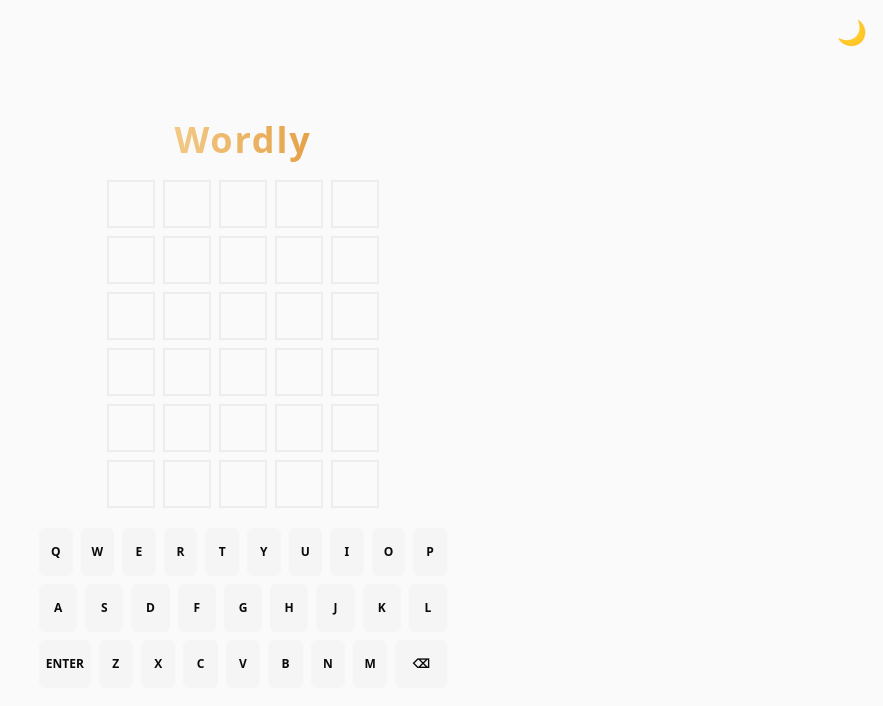
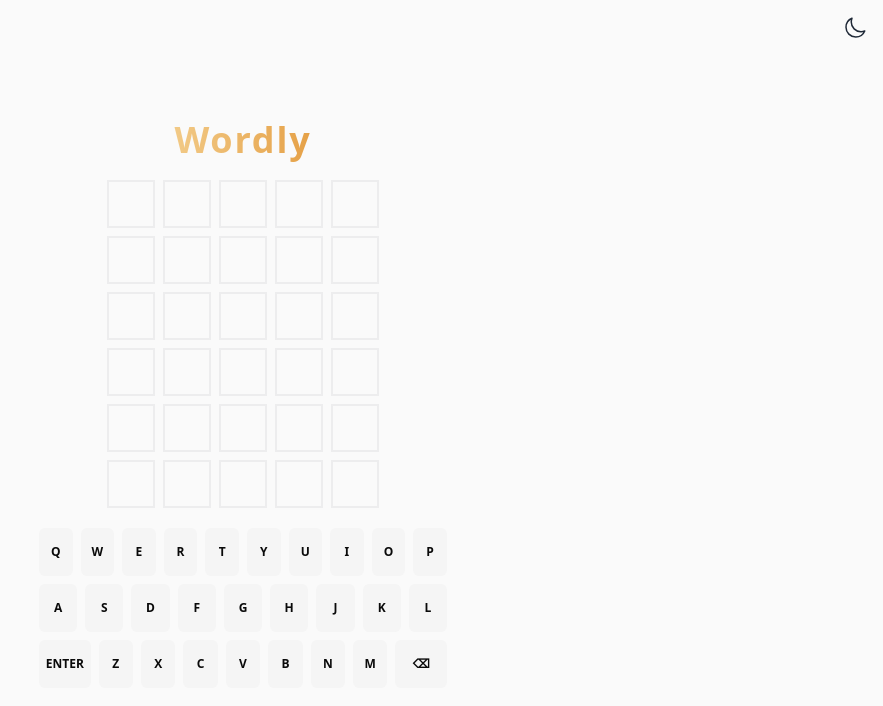
Before and after one commit to jasmeet-matta/wordly, a React (Vite) app: page / in a window 1280 px wide. Shown: the top 706 px of the page, without its empty margins (397-1280 px from the left). Built offline with nearby package versions, Linux system fonts and the light colour scheme; no server answers.

Commit message:
refactor(src): install heroicons, update sun and moon icons, add dark mode support to keyboard

```diff
--- a/package.json
+++ b/package.json
@@ -10,6 +10,7 @@
     "preview": "vite preview"
   },
   "dependencies": {
+    "@heroicons/react": "^2.2.0",
     "axios": "^1.13.4",
     "class-variance-authority": "^0.7.1",
     "clsx": "^2.1.1",
--- a/src/App.tsx
+++ b/src/App.tsx
@@ -1,9 +1,11 @@
 import axios from "axios"
+import {SunIcon, MoonIcon} from "@heroicons/react/24/outline";
+import {useEffect} from "react"
+import {useState} from "react"
+
+import {getRowStatuses, type TileStatus} from "@/utils/getRowStatuses"
 import {GameBoard} from "@/components/GameBoard/GameBoard"
-import {getRowStatuses, type TileStatus} from "@/utils/getRowStatuses"
 import {Keyboard} from "@/components/Keyboard/Keyboard"
-import {useState} from "react"
-import {useEffect} from "react"
 
 function App() {
     const WORD_LENGTH = 5
@@ -192,10 +194,15 @@
                     setTheme(newTheme)
                     localStorage.setItem("theme", newTheme)
                 }}
-                className="absolute top-4 right-4 text-2xl cursor-pointer select-none"
+                className="absolute top-4 right-4 cursor-pointer select-none"
             >
-                {theme === "dark" ? "☀" : "🌙"}
+                {theme === "dark" ? (
+                    <SunIcon className="h-6 w-6 text-yellow-400" />
+                ) : (
+                    <MoonIcon className="h-6 w-6 text-gray-800 dark:text-gray-200" />
+                )}
             </button>
+
 
             <main className="w-full max-w-md px-4">
                 <h1 className="text-4xl font-bold text-center tracking-wider p-2 mb-3 text-transparent bg-clip-text bg-gradient-to-r to-amber-600 from-amber-100">
@@ -239,6 +246,7 @@
                     onKeyPress={onKeyPress}
                     letterStatuses={letterStatuses}
                     disableKeyboard={disableKeyboard || isGameLost}
+                    theme={theme}
                 />
 
             </main>
--- a/src/components/GameBoard/GameBoard.tsx
+++ b/src/components/GameBoard/GameBoard.tsx
@@ -6,8 +6,8 @@
     currentGuess: string
     wordLength: number
     maxGuesses: number
-    targetWord: string,
-    theme: string,
+    targetWord: string
+    theme: string
 }
 
 export function GameBoard({
--- a/src/components/Keyboard/Keyboard.tsx
+++ b/src/components/Keyboard/Keyboard.tsx
@@ -8,9 +8,10 @@
     onKeyPress: (key: string) => void
     letterStatuses: Record<string, LetterStatus>
     disableKeyboard: boolean
+    theme: "dark" | "light" | null
 }
 
-export function Keyboard({onKeyPress, letterStatuses, disableKeyboard}: KeyboardProps) {
+export function Keyboard({onKeyPress, letterStatuses, disableKeyboard, theme}: KeyboardProps) {
     const statusStyles = {
         correct: "bg-green-500 text-white",
         present: "bg-yellow-500 text-white",
@@ -45,6 +46,7 @@
                                     transition
                                     ${status ? statusStyles[status] : "bg-muted hover:bg-primary/10"}
                                     ${isDisabled ? "opacity-50 cursor-not-allowed" : ""}
+                                    ${theme === "dark" && !status ? "text-white bg-zinc-600 hover:bg-white/50" : ""}
                                 `}
                             >
                                 {key}
```
Also changed, not shown: 1 other file (tests, documents, lock files or other folders).
